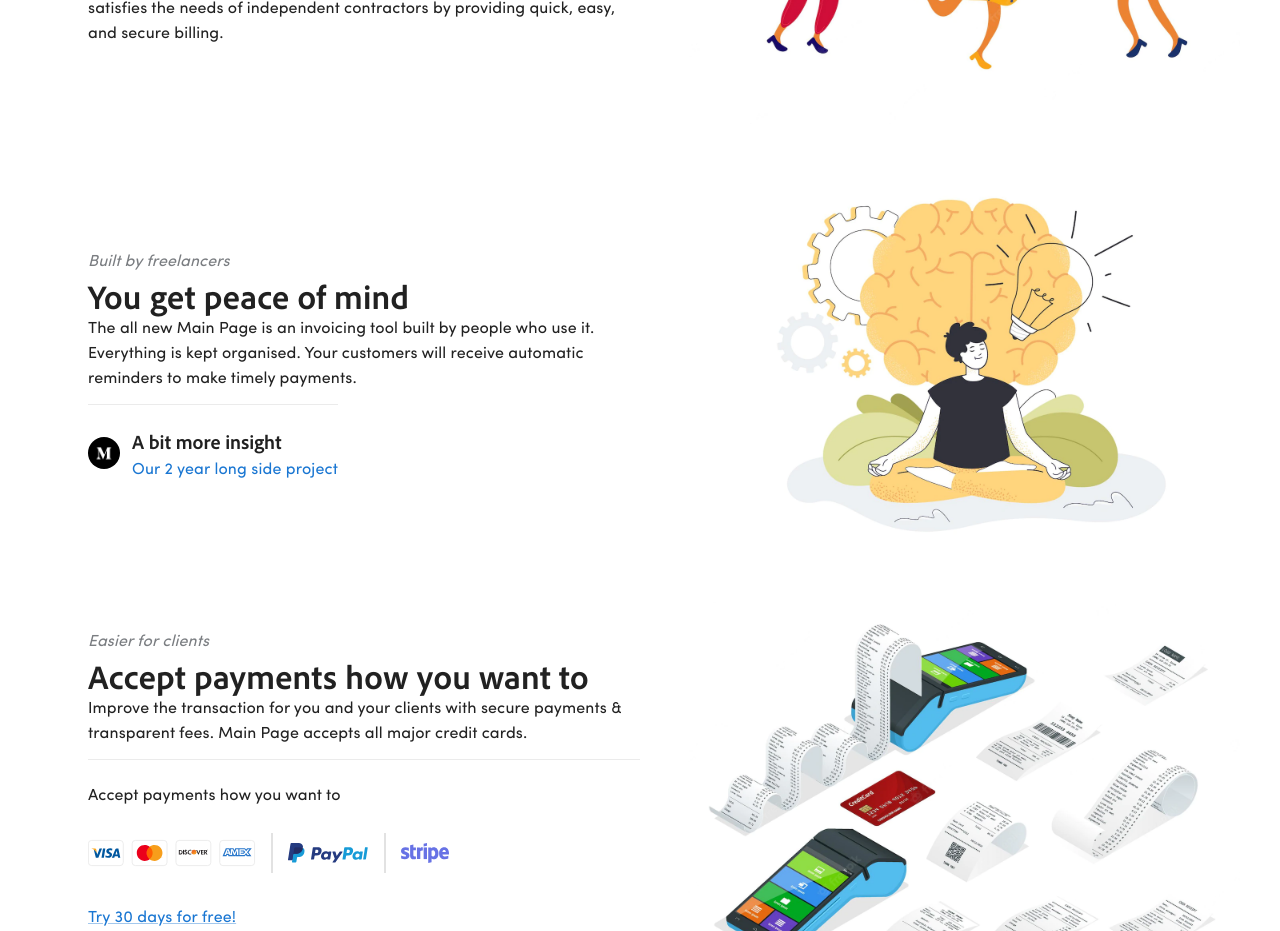
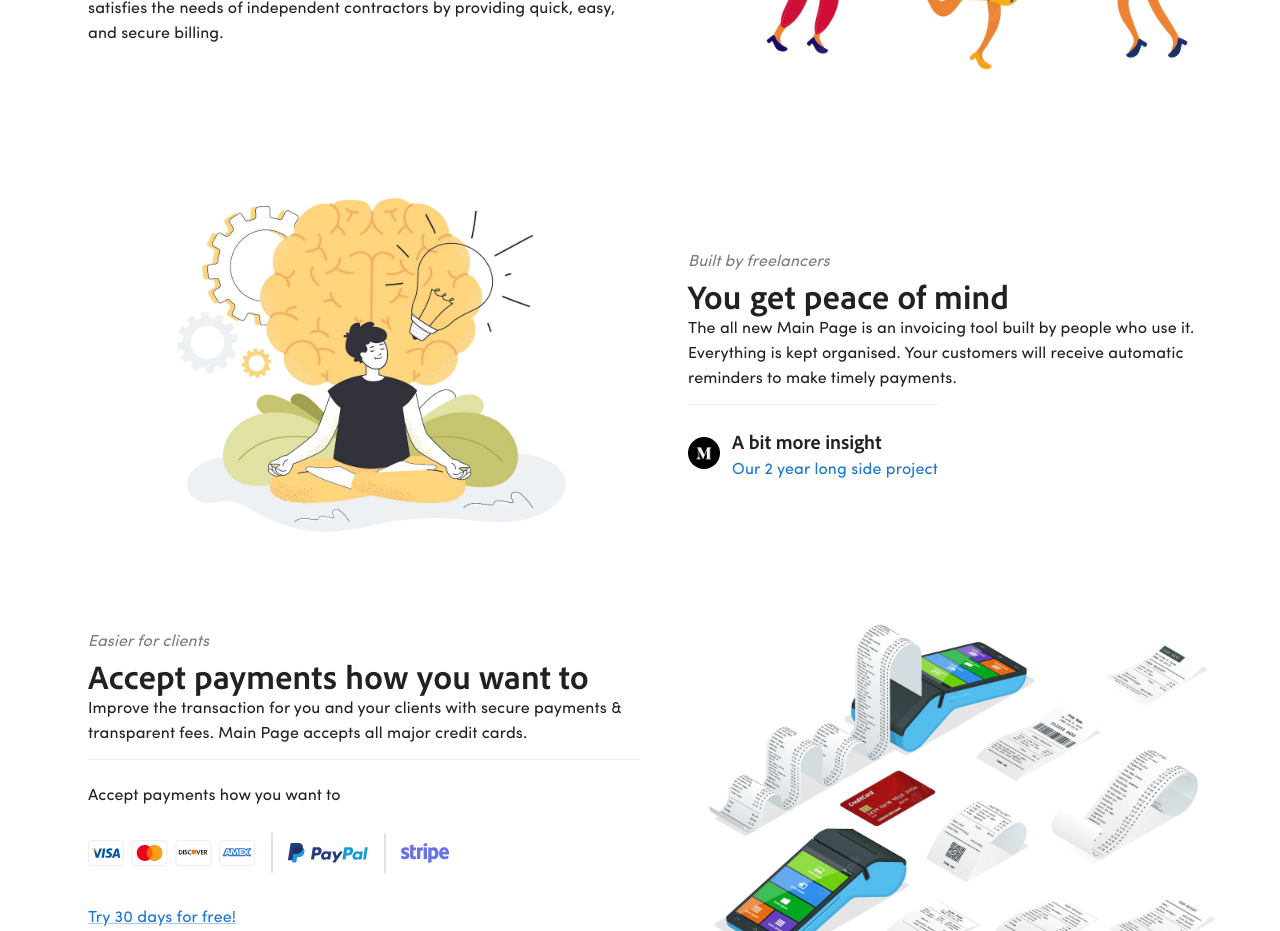
Before and after one commit to renzoiscalma/main-page, a React (Create React App) app: page / in a window 1280 px wide. Shown: the part 780-1711 px from the top of the page. Built offline with nearby package versions, Linux system fonts and the light colour scheme.

Commit message:
Fixed feature flipped case on smaller devices

```diff
--- a/src/components/Features/Feature.jsx
+++ b/src/components/Features/Feature.jsx
@@ -11,15 +11,15 @@ const containerSx = {
 
 const hideXsSx = {
   display: {
-    xs: "block",
-    md: "none",
+    xs: "none",
+    md: "block",
   },
 };
 
 const hideMdSx = {
   display: {
-    xs: "none",
-    md: "block",
+    xs: "block",
+    md: "none",
   },
 };
 
@@ -32,7 +32,6 @@ const Feature = ({ imagesrc, text, flipped, children }) => {
           xs={6}
           sx={{
             ...containerSx,
-            ...hideXsSx,
           }}
         >
           <Image imagesrc={imagesrc} />
@@ -40,16 +39,6 @@ const Feature = ({ imagesrc, text, flipped, children }) => {
         <Grid item xs={6} sx={containerSx}>
           <FeatureText {...text} />
           <div>{children}</div>
-        </Grid>
-        <Grid
-          item
-          xs={6}
-          sx={{
-            ...containerSx,
-            ...hideMdSx,
-          }}
-        >
-          <Image imagesrc={imagesrc} />
         </Grid>
       </>
     );
@@ -61,7 +50,7 @@ const Feature = ({ imagesrc, text, flipped, children }) => {
         xs={6}
         sx={{
           ...containerSx,
-          ...hideXsSx,
+          ...hideMdSx,
         }}
       >
         <Image imagesrc={imagesrc} />
@@ -75,7 +64,7 @@ const Feature = ({ imagesrc, text, flipped, children }) => {
         xs={6}
         sx={{
           ...containerSx,
-          ...hideMdSx,
+          ...hideXsSx,
         }}
       >
         <Image imagesrc={imagesrc} />
```
